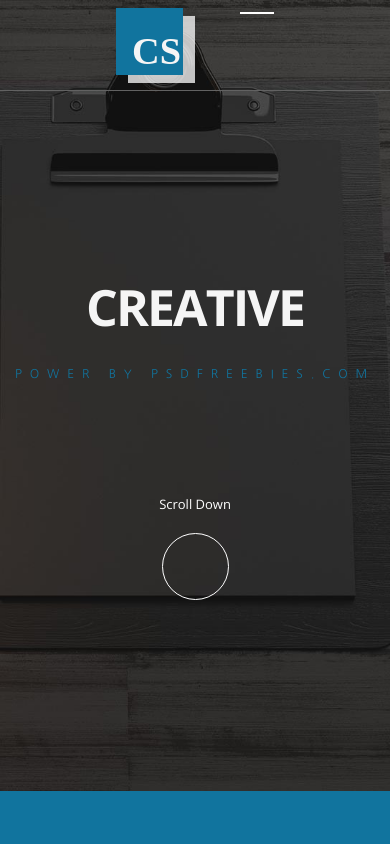
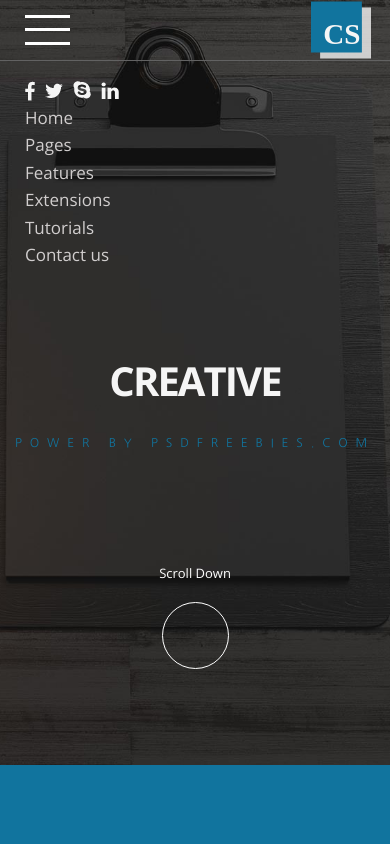
Before and after one commit to evgeniaverbova/meHtml, a website: page src/index.html in a window 390 px wide. Shown: the top 844 px of the page. Drawn offline with nearby package versions, Linux system fonts and the light colour scheme; files that its build step writes are made by us from their sources; files whose address does not match are found by name.

Commit message:
meHtml.2

```diff
--- a/src/assets/scss/blocks/burger.scss
+++ b/src/assets/scss/blocks/burger.scss
@@ -1,17 +1,35 @@
 .header__burger{
     display: none;
     @include breakpoint ($phone-bp) {
-        display: block;
-        position: relative;
-        width: 34px;
-        height: 23px;
-        &:before{
+            display: block;
+            position: relative;
+            width: 45px;
+            height: 30px;
+            align-self: center;
+            margin-left: 25px;
+            &::before{
+                content: '';
+                position: absolute;
+                top: 0;
+                width: 100%;
+                height: 3px;
+                background-color: $white;
+            }
+
+        &::after{
             content: '';
             position: absolute;
-            top: 50%;
+            bottom: 0;
             width: 100%;
-            height: 2px;
+            height: 3px;
             background-color: $white;
         }
+            span{
+                position: absolute;
+                width: 100%;
+                height: 3px;
+                background-color: $white;
+                top: 13px;
+            }
     }
 }
--- a/src/assets/scss/blocks/creative.scss
+++ b/src/assets/scss/blocks/creative.scss
@@ -4,6 +4,9 @@
     justify-content: center;
     align-items: center;
     min-height: 700px;
+    @include breakpoint ($phone-bp) {
+        min-height: 500px;
+    }
 }
 .creative__title{
     color: #f5f5f5;
@@ -14,7 +17,7 @@
     letter-spacing: -1.92px;
     margin-bottom: 36px;
     @include breakpoint ($phone-bp) {
-        font-size: 50px;
+        font-size: 40px;
     }
 }
 .creative__subtitle{
--- a/src/assets/scss/blocks/header.scss
+++ b/src/assets/scss/blocks/header.scss
@@ -1,5 +1,5 @@
 header{
-    // position: fixed;
+    position: relative;
     top: 0;
     left: 0;
     width: 100%;
@@ -10,12 +10,23 @@ header{
     border-bottom: #626262 1px solid ;
     max-height: 90px;
     justify-content: center;
+    @include breakpoint ($phone-bp) {
+        justify-content: space-between;
+        max-height: 60px;
+        flex-direction: row-reverse;
+    }
 }
 .header__img{
     margin: 50px 90px 50px 0;
     align-self: center;
+        img{
+            display: block;
+            width: 60px ;
+            height: 60px ;
+        }
     @include breakpoint ($tablet-bp) {
-        margin-right: 45px;
+        margin-right: 19px;
+        margin-left: 20px;
     }
 }
 .header__nav-ul{
--- /dev/null
+++ b/src/assets/scss/blocks/navmobile.scss
@@ -0,0 +1,32 @@
+.nav__mobile{
+    display: none;
+    margin-top: 20px;
+    margin-left: 25px;
+    @include breakpoint ($phone-bp) {
+        display: flex;
+        flex-direction: column-reverse;
+    }
+}
+.nav-ul__mobile{
+    li{
+        padding: 7px 10px 0 0;
+        line-height: 1.2;
+        a{
+            padding-right: 60px;
+            font-family: 'Open Sans', sans-serif;
+            font-weight: 400;
+            font-size: 17px;
+            color: #d1cece;
+            text-decoration: none;
+                &:hover{
+                    border-right:  $blue 6px solid;
+                }
+        }
+    }
+}
+.social-ul_mobile{
+    display: flex;
+        li{
+            margin-right: 10px;
+        }
+}
--- a/src/assets/scss/style.scss
+++ b/src/assets/scss/style.scss
@@ -29,3 +29,4 @@ body{
 @import "blocks/feedback";
 @import "blocks/footer";
 @import "blocks/burger";
+@import "blocks/navmobile";
--- a/src/index.html
+++ b/src/index.html
@@ -8,9 +8,9 @@ title: BrainsCloud | Home
             <div class="header__img">
                 <img src="assets/images/Logo.svg" alt="">
             </div>
-            <div class="header__burger">
+            <!-- <div class="header__burger">
                 <span></span>
-            </div>
+            </div> -->
             <div class="header__nav">
                 <nav>
                     <ul class="header__nav-ul">
@@ -31,9 +31,38 @@ title: BrainsCloud | Home
                     <li><a href=""><img src="assets/images/social/in.png" alt=""></a></li>
                 </ul>
             </div>
-
+            <div class="header__burger">
+                <span></span>
+            </div>
         </div>
     </header>
+
+
+
+ <div class="nav__mobile">
+        <nav>
+            <ul class="nav-ul__mobile">
+                <li><a href="">Home</a></li>
+                <li><a href="">Pages</a></li>
+                <li><a href="">Features</a></li>
+                <li><a href="">Extensions</a></li>
+                <li><a href="">Tutorials</a></li>
+                <li><a href="">Contact us</a></li>
+            </ul>
+        </nav>
+    <div class="mobile_social">
+        <ul class="social-ul_mobile">
+            <li><a href=""><img src="assets/images/social/f.png" alt=""></a></li>
+            <li><a href=""><img src="assets/images/social/twt.png" alt=""></a></li>
+            <li><a href=""><img src="assets/images/social/s.png" alt=""></a></li>
+            <li><a href=""><img src="assets/images/social/in.png" alt=""></a></li>
+        </ul>
+    </div>
+ </div>
+
+
+
+
 
     <div class="creative">
         <div class="creative__title">Creative</div>
```
Also changed, not shown: dist/assets/css/style.css (added), dist/assets/css/style.min.css, dist/assets/images/Rectangle_1.png (deleted), dist/extention.html (deleted), dist/index.html, 1 other file.
